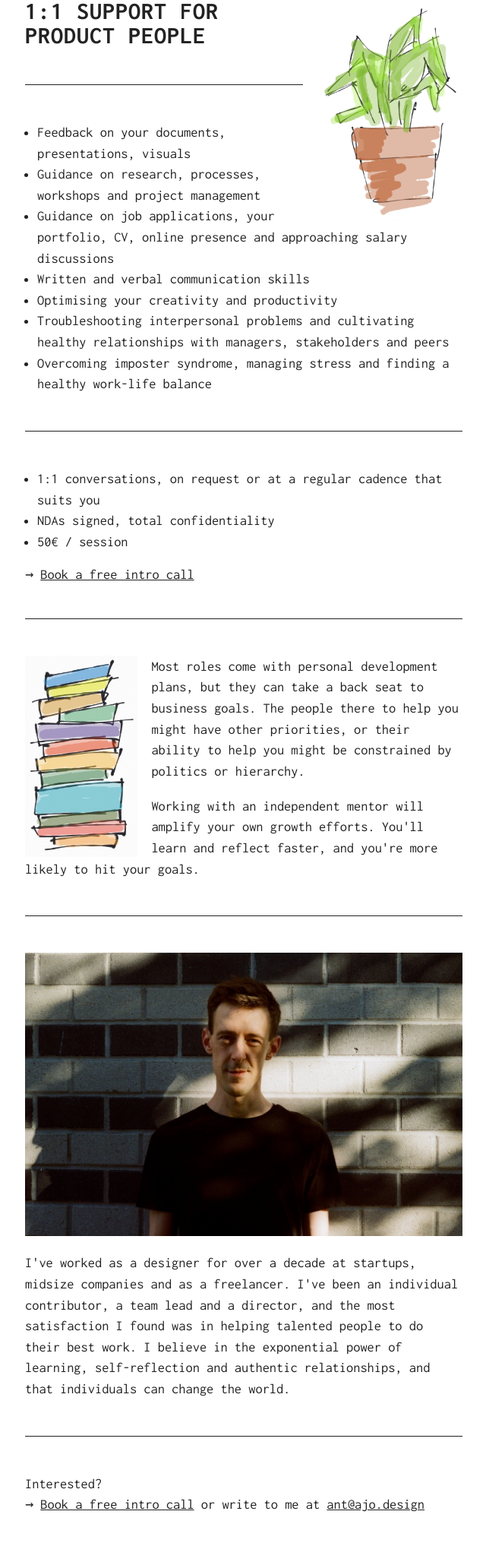
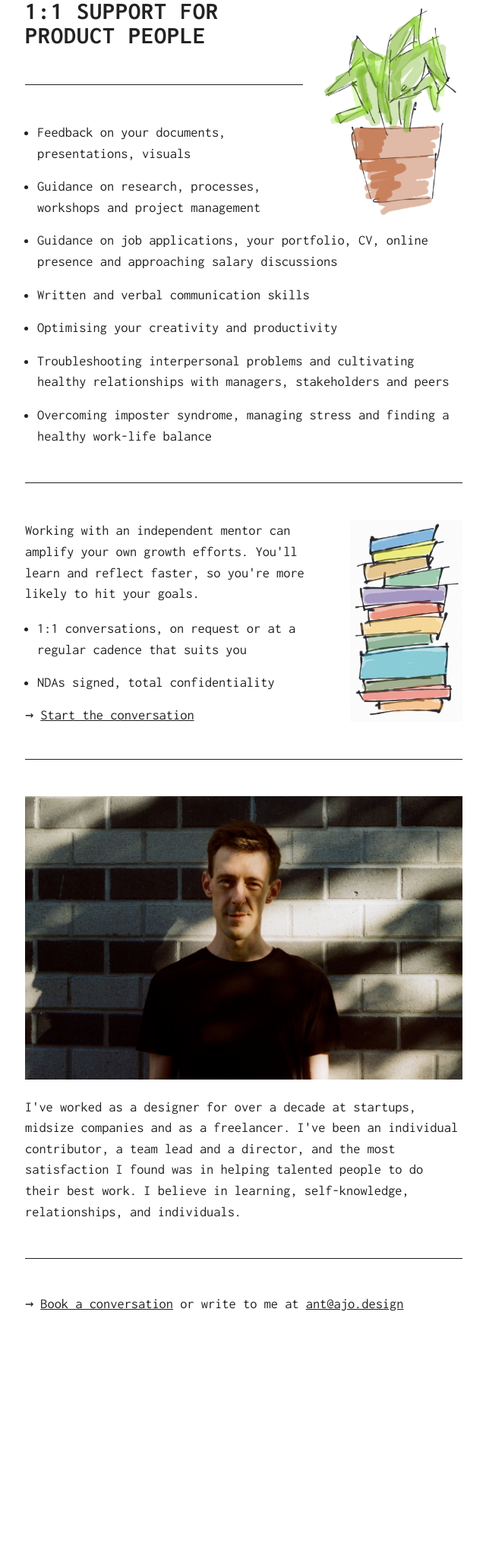
Before and after one commit to antorant/antorant.github.io, a PHP site: page /mentoring/ in a window 1280 px wide. Shown: the part 109-2169 px from the top of the page at 76% size, without its empty margins (319-959 px from the left). After the commit the page ends 1835 px from the top, so only its background shows below. Run offline with PHP 8.4, Linux system fonts and the light colour scheme.

Commit message:
Update content

```diff
--- a/css/style.css
+++ b/css/style.css
@@ -77,7 +77,7 @@ ul {
 
 li {
   line-height: 1.5;
-  /* margin-bottom: .5rem; */
+  margin-bottom: 1rem;
 }
 
 a:link, a:visited {
--- a/mentoring/index.html
+++ b/mentoring/index.html
@@ -28,22 +28,23 @@
     <li>Overcoming imposter syndrome, managing stress and finding a healthy work-life balance</li>
   </ul>
   <hr>
+  <img src="../img/illustrations/books.jpg" width="148" style="float: right; margin-left: 1em;"/>
+  <p>Working with an independent mentor can amplify your own growth efforts. You'll learn and reflect faster, so you're more likely to hit your goals.</p>
   <ul>
     <li>1:1 conversations, on request or at a regular cadence that suits you</li>
     <li>NDAs signed, total confidentiality</li>
-    <li>50€ / session</li>
+    <!-- <li>50€ / session</li> -->
   </ul>
-  &rarr; <a href="https://calendly.com/ant-orant/30m">Book a free intro call</a>
+  &rarr; <a href="https://calendly.com/ant-orant/30m">Start the conversation</a>
   <hr>
-  <img src="../img/illustrations/books.jpg" width="148" style="float: left; margin-right: 1em;"/>
-  <p>Most roles come with personal development plans, but they can take a back seat to business goals. The people there to help you might have other priorities, or their ability to help you might be constrained by politics or hierarchy.</p>
-  <p>Working with an independent mentor will amplify your own growth efforts. You'll learn and reflect faster, and you're more likely to hit your goals.</p>
+  <!-- <p>Most roles come with personal development plans, but they can take a back seat to business goals. The people there to help you might have other priorities, or their ability to help you might be constrained by politics or hierarchy.</p> -->
+  <!-- <p>Working with an independent mentor will amplify your own growth efforts. You'll learn and reflect faster, and you're more likely to hit your goals.</p> -->
+  <!-- <hr> -->
+  <img src="../img/profile__2024-01--full.jpg" />
+  <p>I've worked as a designer for over a decade at startups, midsize companies and as a freelancer. I've been an individual contributor, a team lead and a director, and the most satisfaction I found was in helping talented people to do their best work. I believe in learning, self-knowledge, relationships, and individuals.</p>
   <hr>
-  <img src="../img/profile__2024-01--full.jpg" />
-  <p>I've worked as a designer for over a decade at startups, midsize companies and as a freelancer. I've been an individual contributor, a team lead and a director, and the most satisfaction I found was in helping talented people to do their best work. I believe in the exponential power of learning, self-reflection and authentic relationships, and that individuals can change the world.</p>
-  <hr>
-  <p>Interested?<br/>
-    &rarr; <a href="https://calendly.com/ant-orant/30m">Book a free intro call</a> or write to me at <a href="mailto:ant@ajo.design">ant@ajo.design</a>
+  <!-- <p>Interested?<br/> -->
+    &rarr; <a href="https://calendly.com/ant-orant/30m">Book a conversation</a> or write to me at <a href="mailto:ant@ajo.design">ant@ajo.design</a>
   </p>
 </body>
 </html>
--- a/music-coaching/index.html
+++ b/music-coaching/index.html
@@ -37,7 +37,7 @@
   <p>As a music coach I’ve worked with <a href="https://www.openmusiclab.org">Open Music Lab</a> and <a href="https://baem.studio">Berlin Academy of Electronic Music</a>, mentoring 1:1 and leading group workshops.</p>
   <hr>
   <h2>Fees</h2>
-  <p>50€/session. Reduced rates possible.</p>
+  <p>50€/session. Reduced fee possible.</p>
   <hr>
   <p>Interested? Send an mp3 to <a href="mailto:ant@ajo.design">ant@ajo.design</a>.</p>
 </body>
```
Also changed, not shown: index.html (+31 -21 lines).
